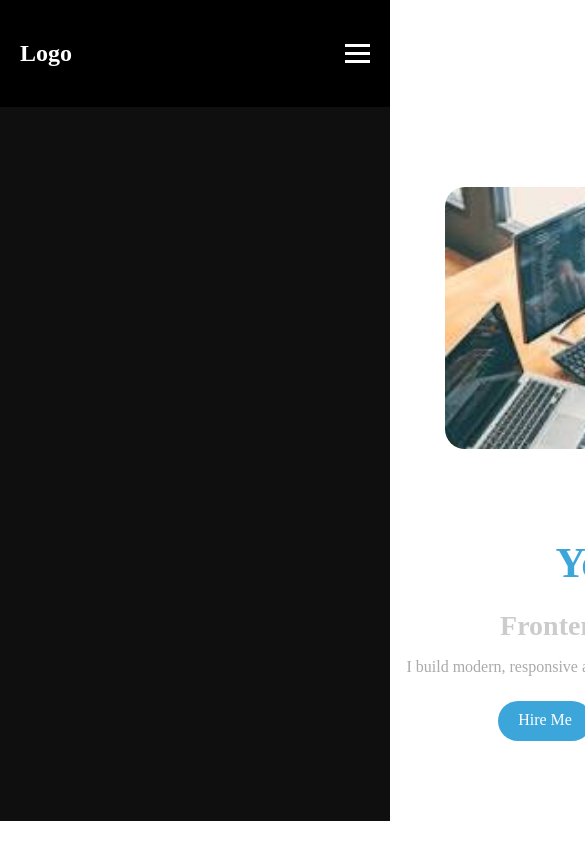
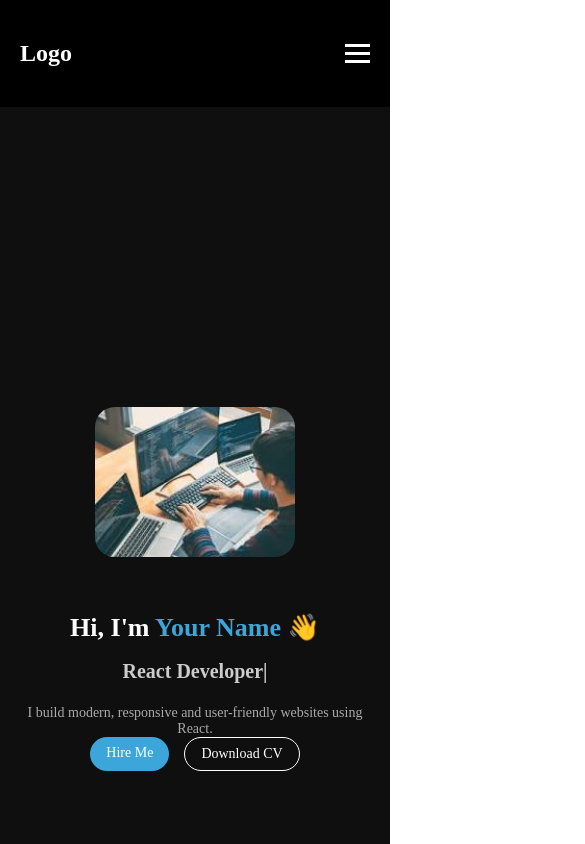
Before and after one commit to MUSAYEV07/My-portifolio, a React (Vite) app: page / in a window 390 px wide. Shown: the top 844 px of the page, 585 px wide, since content can reach past the window. Built offline with nearby package versions, Linux system fonts and the light colour scheme.

Commit message:
Heroga zamonaviyroq korinish berdim

```diff
--- a/src/components/Hero/Hero.css
+++ b/src/components/Hero/Hero.css
@@ -1,7 +1,9 @@
 .hero {
-  padding: 80px 0;
   background: #0f0f0f;
   color: white;
+  min-height: 100vh;
+  display: flex;
+  align-items: center;
 }
 
 .container {
@@ -36,12 +38,14 @@
 .hero-content p {
   margin-bottom: 25px;
   color: #aaa;
+  max-width: 500px;
 }
 
 /* buttons */
 .hero-buttons {
   display: flex;
   gap: 15px;
+  flex-wrap: wrap;
 }
 
 .btn {
@@ -73,17 +77,95 @@
 /* image */
 .hero-img img {
   width: 350px;
+  max-width: 100%;
   border-radius: 20px;
 }
 
-/* responsive */
+/* fade animation */
+.fade-in {
+  opacity: 0;
+  transform: translateY(30px);
+  animation: fadeIn 1s ease forwards;
+}
+
+@keyframes fadeIn {
+  to {
+    opacity: 1;
+    transform: translateY(0);
+  }
+}
+
+/* typing cursor */
+.typing {
+  color: rgb(60,166,219);
+  min-height: 30px;
+}
+
+/* ================= RESPONSIVE ================= */
+
+/* planshet */
+@media (max-width: 992px) {
+  .hero-container {
+    gap: 30px;
+  }
+
+  .hero-content h1 {
+    font-size: 34px;
+  }
+
+  .hero-content h2 {
+    font-size: 24px;
+  }
+
+  .hero-img img {
+    width: 300px;
+  }
+}
+
+/* telefon */
 @media (max-width: 768px) {
+  .hero {
+    padding: 60px 0;
+  }
+
   .hero-container {
     flex-direction: column-reverse;
     text-align: center;
   }
 
+  .hero-content p {
+    margin: auto;
+  }
+
   .hero-buttons {
     justify-content: center;
   }
+
+  .hero-img img {
+    width: 250px;
+  }
 }
+
+/* kichik telefon */
+@media (max-width: 480px) {
+  .hero-content h1 {
+    font-size: 26px;
+  }
+
+  .hero-content h2 {
+    font-size: 20px;
+  }
+
+  .hero-content p {
+    font-size: 14px;
+  }
+
+  .btn {
+    padding: 8px 16px;
+    font-size: 14px;
+  }
+
+  .hero-img img {
+    width: 200px;
+  }
+}
--- a/src/components/Hero/Hero.jsx
+++ b/src/components/Hero/Hero.jsx
@@ -1,18 +1,40 @@
+import React, { useEffect, useState } from "react";
 import "./Hero.css";
-import img from "./images.jpeg"
+import heroImg from "./images.jpeg"
 
 function Hero() {
+
+  const texts = ["Frontend Developer", "React Developer", "Web Designer"];
+  const [text, setText] = useState("");
+  const [index, setIndex] = useState(0);
+  const [charIndex, setCharIndex] = useState(0);
+
+  useEffect(() => {
+    if (charIndex < texts[index].length) {
+      setTimeout(() => {
+        setText((prev) => prev + texts[index][charIndex]);
+        setCharIndex(charIndex + 1);
+      }, 100);
+    } else {
+      setTimeout(() => {
+        setText("");
+        setCharIndex(0);
+        setIndex((prev) => (prev + 1) % texts.length);
+      }, 1500);
+    }
+  }, [charIndex, index]);
+
   return (
     <section className="hero">
       <div className="container">
         <div className="hero-container">
 
-          <div className="hero-content">
+          <div className="hero-content fade-in">
             <h1>
               Hi, I'm <span>Your Name</span> 👋
             </h1>
 
-            <h2>Frontend Developer</h2>
+            <h2 className="typing">{text}|</h2>
 
             <p>
               I build modern, responsive and user-friendly websites using React.
@@ -24,8 +46,8 @@ function Hero() {
             </div>
           </div>
 
-          <div className="hero-img">
-            <img src={img} alt="hero" />
+          <div className="hero-img fade-in">
+            <img src={heroImg} alt="hero" />
           </div>
 
         </div>
```
